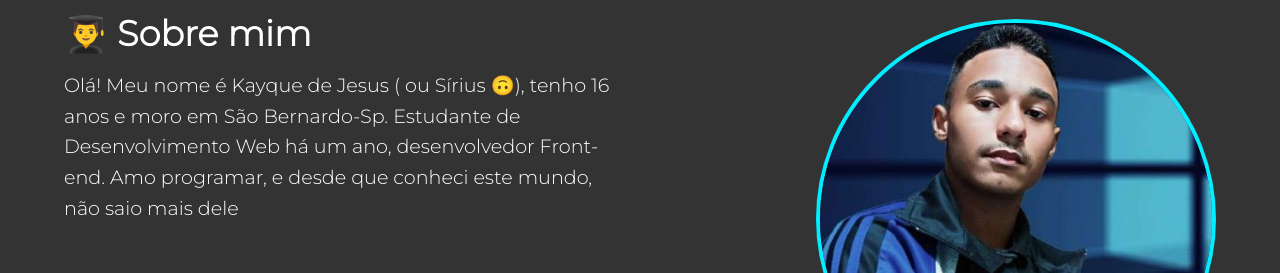
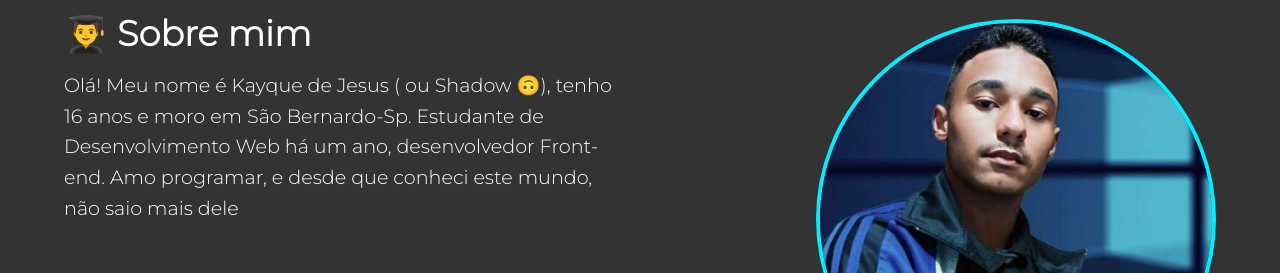
Before and after one commit to kayqueprogram/portfolio, a plain HTML site: page index.html in a window 1280 px wide. Shown: the part 202-475 px from the top of the page. Drawn offline with Linux system fonts and the light colour scheme.

Commit message:
Update index.html

```diff
--- a/index.html
+++ b/index.html
@@ -57,7 +57,7 @@
                 <article class="text">
                     <h2>👨‍🎓 Sobre mim</h2>
                     <p>
-                        Olá! Meu nome é Kayque de Jesus ( ou Sírius 🙃), tenho 16 anos e moro em São Bernardo-Sp.
+                        Olá! Meu nome é Kayque de Jesus ( ou Shadow 🙃), tenho 16 anos e moro em São Bernardo-Sp.
 Estudante de Desenvolvimento Web há um ano, desenvolvedor Front-end.
 Amo programar, e desde que conheci este mundo, não saio mais dele
                     </p>
```
